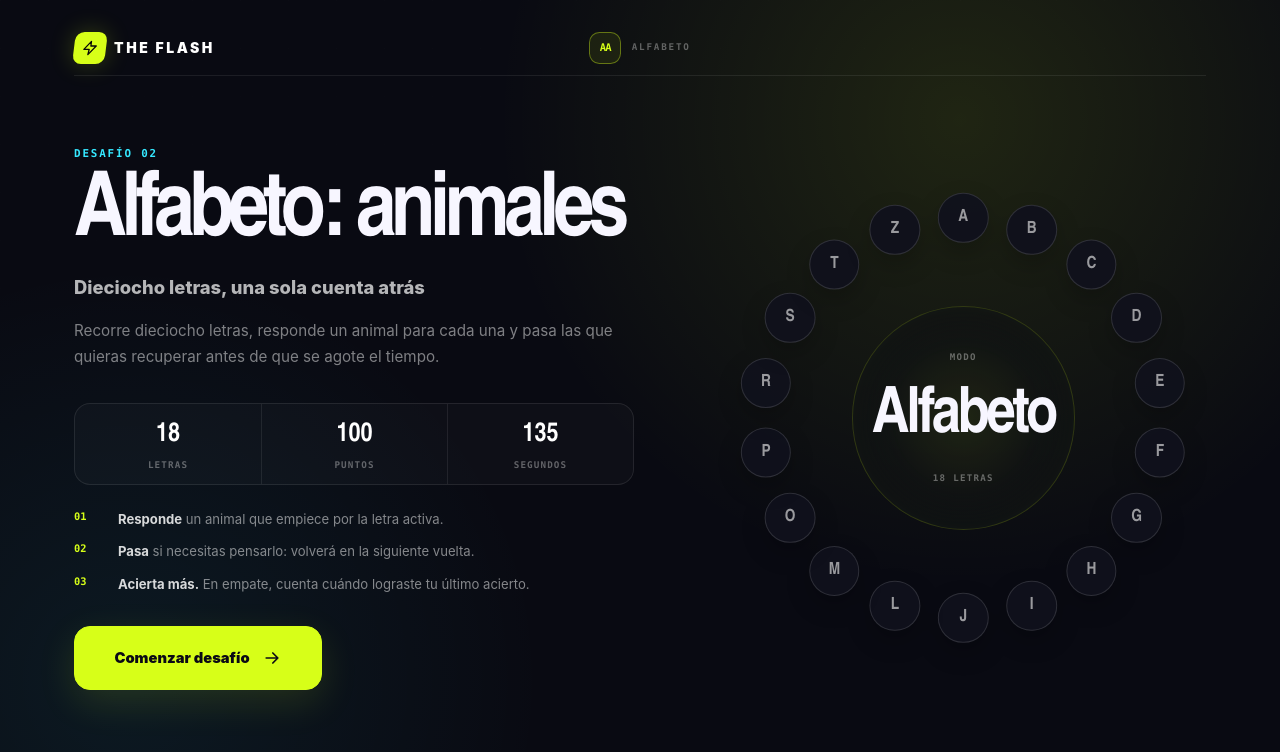
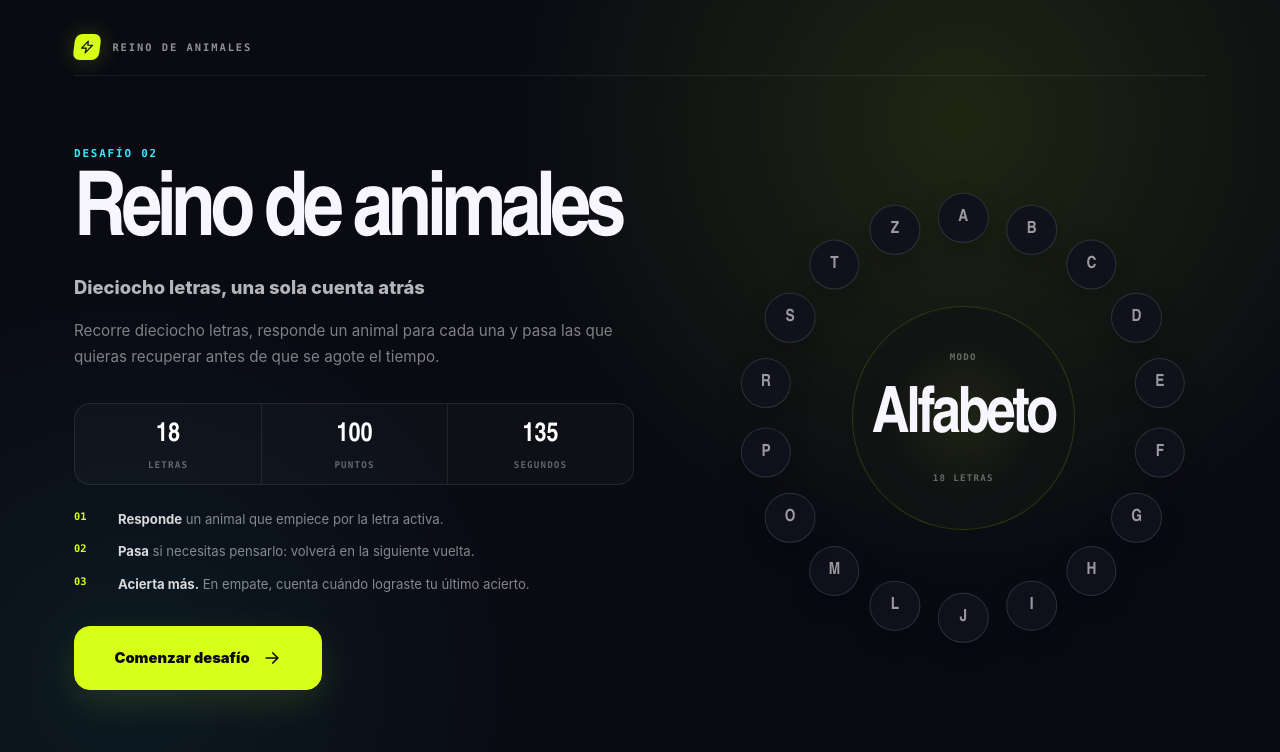
Before and after one commit to josemn24/the-flash-game, a Next.js app: page /desafios/tabarnia-challenge-02 in a window 1280 px wide. Shown: the top 752 px of the page. Built offline with nearby package versions, Linux system fonts and the light colour scheme.

Commit message:
feat: improve some ui aspects

```diff
--- a/components/alphabet/AlphabetGameApp.client.tsx
+++ b/components/alphabet/AlphabetGameApp.client.tsx
@@ -5,13 +5,13 @@ import Link from "next/link";
 import { FormEvent, useEffect, useRef, useState } from "react";
 import {
   ArrowIcon,
+  BoltIcon,
   CheckIcon,
   ClockIcon,
   CrossIcon,
   EyeIcon,
   RotateIcon,
 } from "@/components/icons";
-import { Logo } from "@/components/Logo";
 import { Timer } from "@/components/Timer";
 import { Button } from "@/components/ui/Button";
 import type { AlphabetLetterState, AlphabetLetterStatus } from "@/features/alphabet/alphabetGame";
@@ -86,16 +86,12 @@ function AlphabetTopbar({
 }) {
   return (
     <header className={styles.topbar}>
-      <Link className={styles.brandLink} href="/" aria-label="Volver a los desafíos">
-        <Logo />
+      <Link className={styles.headerChallengeLink} href="/" aria-label="Volver a los desafíos">
+        <span className={styles.headerMark}>
+          <BoltIcon className="h-3.5 w-3.5" />
+        </span>
+        <span>{challengeTitle ?? "The Flash"}</span>
       </Link>
-      <div className={styles.challengeBrand}>
-        <span className={styles.modeGlyph}>Aa</span>
-        <div>
-          <p>Alfabeto</p>
-          {challengeTitle && <strong>{challengeTitle}</strong>}
-        </div>
-      </div>
       <div className={styles.topbarRight}>{right}</div>
     </header>
   );
@@ -117,7 +113,7 @@ function Intro({ challenge, onStart }: { challenge: AlphabetChallenge; onStart:
       animate={{ opacity: 1, y: 0 }}
       exit={{ opacity: 0, y: -12 }}
     >
-      <AlphabetTopbar />
+      <AlphabetTopbar challengeTitle={challenge.title} />
       <div className={styles.introGrid}>
         <div className={styles.introCopy}>
           <p className={styles.eyebrow}>Desafío {String(challenge.number).padStart(2, "0")}</p>
--- a/components/alphabet/AlphabetGameApp.module.css
+++ b/components/alphabet/AlphabetGameApp.module.css
@@ -42,17 +42,46 @@
 .topbar {
   display: grid;
   min-height: 3.5rem;
-  grid-template-columns: 1fr auto 1fr;
+  grid-template-columns: minmax(0, 1fr) auto;
   align-items: center;
   gap: 1rem;
   border-bottom: 1px solid rgba(255, 255, 255, 0.08);
 }
 
-.brandLink {
+.headerChallengeLink {
+  display: inline-flex;
+  min-width: 0;
+  align-items: center;
+  gap: 0.75rem;
   justify-self: start;
+  color: rgba(255, 255, 255, 0.55);
+  font-family: var(--font-mono);
+  font-size: 0.65rem;
+  font-weight: 800;
+  letter-spacing: 0.19em;
+  text-transform: uppercase;
   transition:
     color 160ms,
     opacity 160ms;
+}
+
+.headerChallengeLink > span:last-child {
+  overflow: hidden;
+  text-overflow: ellipsis;
+  white-space: nowrap;
+}
+
+.headerMark {
+  display: inline-grid;
+  width: 1.65rem;
+  height: 1.65rem;
+  flex: 0 0 auto;
+  place-items: center;
+  border-radius: 0.45rem;
+  color: #080907;
+  background: var(--alphabet-violet);
+  box-shadow: 0 0 24px rgba(215, 255, 24, 0.22);
+  transform: skewX(-7deg);
 }
 
 .resultsBack {
@@ -66,60 +95,13 @@
   transition: color 160ms;
 }
 
-.brandLink {
-  display: inline-flex;
-  align-items: center;
+.headerChallengeLink:hover {
   color: white;
-}
-
-.brandLink:hover {
   opacity: 0.78;
 }
 
 .resultsBack:hover {
   color: white;
-}
-
-.challengeBrand {
-  display: flex;
-  align-items: center;
-  gap: 0.65rem;
-  font-family: var(--font-mono);
-  font-size: 0.7rem;
-  font-weight: 900;
-  letter-spacing: 0.16em;
-  text-transform: uppercase;
-}
-
-.challengeBrand p {
-  color: rgba(255, 255, 255, 0.34);
-  font-size: 0.58rem;
-  line-height: 1.1;
-}
-
-.challengeBrand strong {
-  display: block;
-  margin-top: 0.15rem;
-  max-width: 17rem;
-  overflow: hidden;
-  color: rgba(255, 255, 255, 0.86);
-  font-size: 0.72rem;
-  line-height: 1.1;
-  text-overflow: ellipsis;
-  white-space: nowrap;
-}
-
-.modeGlyph {
-  display: grid;
-  width: 2rem;
-  height: 2rem;
-  place-items: center;
-  border: 1px solid rgba(215, 255, 24, 0.38);
-  border-radius: 0.65rem;
-  color: var(--alphabet-violet);
-  background: rgba(215, 255, 24, 0.08);
-  font-size: 0.66rem;
-  letter-spacing: -0.08em;
 }
 
 .topbarRight {
@@ -435,8 +417,8 @@
   gap: 1rem;
   color: rgba(255, 255, 255, 0.42);
   font-family: var(--font-mono);
-  font-size: 0.65rem;
-  font-weight: 800;
+  font-size: 0.78rem;
+  font-weight: 900;
   letter-spacing: 0.08em;
   text-transform: uppercase;
 }
@@ -1004,12 +986,16 @@
     grid-template-columns: 1fr auto;
   }
 
-  .challengeBrand {
-    display: none;
+  .headerChallengeLink {
+    max-width: 12rem;
+    gap: 0.55rem;
+    font-size: 0.6rem;
+    letter-spacing: 0.16em;
   }
 
-  .brandLink {
-    max-width: 9rem;
+  .headerMark {
+    width: 1.55rem;
+    height: 1.55rem;
   }
 
   .introGrid {
@@ -1073,7 +1059,7 @@
 
   .gameMeta {
     gap: 0.55rem;
-    font-size: 0.55rem;
+    font-size: 0.66rem;
   }
 
   .gameMeta > span:first-child {
--- a/data/challengeDefinitions.ts
+++ b/data/challengeDefinitions.ts
@@ -79,7 +79,7 @@ export const challengeDefinitions = {
   },
   "animals-alphabet-definition": {
     id: "animals-alphabet-definition",
-    title: "Alfabeto: animales",
+    title: "Reino de animales",
     subtitle: "Dieciocho letras, una sola cuenta atrás",
     description:
       "Recorre dieciocho letras, responde un animal para cada una y pasa las que quieras recuperar antes de que se agote el tiempo.",
```
